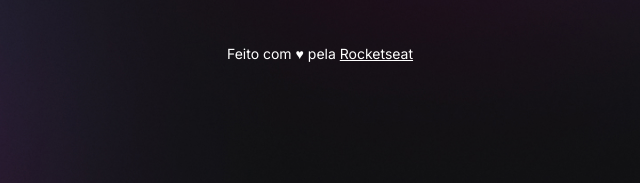
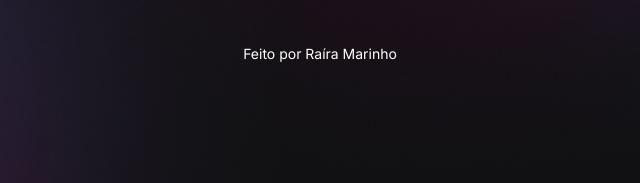
Before and after one commit to rairamarinho/projeto-rocketseat, a plain HTML site: page index.html in a window 1280 px wide. Shown: the part 670-853 px from the top of the page, 320-960 px from the left. Drawn offline with nearby package versions, Linux system fonts and the light colour scheme.

Commit message:
adjust footer

```diff
--- a/index.html
+++ b/index.html
@@ -17,7 +17,10 @@
   <body>
     <div id="container">
       <div id="profile">
-        <img src="./assets/avatar.png" alt="Foto do símbolo da Jurassic Pizza"/>
+        <img
+          src="./assets/avatar.png"
+          alt="Foto do símbolo da Jurassic Pizza"
+        />
         <p>@jurassicpizzajp</p>
       </div>
 
@@ -72,7 +75,7 @@
       </div>
 
       <footer>
-        Feito com ♥ pela <a href="https://rocketseat.com.br">Rocketseat</a>
+        <a>Feito por Raíra Marinho</a>
       </footer>
     </div>
 
```
